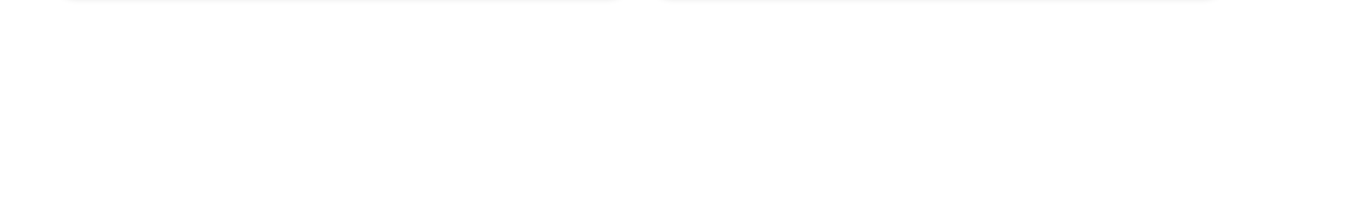
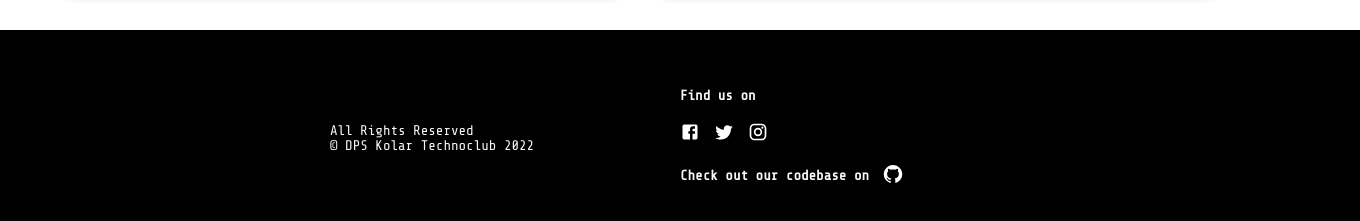
Before and after one commit to Delhi-Public-School-Kolar-Road-Bhopal/website, a Next.js app: page / in a window 1280 px wide. Shown: the part 2912-3133 px from the top of the page, 1360 px wide, since content can reach past the window. Before the commit the page ends 2942 px from the top, so only its background shows below. Built offline with nearby package versions, Linux system fonts and the light colour scheme.

Commit message:
feat: last commit for the day

```diff
--- a/components/home/footer.jsx
+++ b/components/home/footer.jsx
@@ -13,11 +13,11 @@
             <div className="footer-container-right">
                 <h4>Find us on</h4>
                 <div>
-                    <a><FacebookIcon /></a>
-                    <a><TwitterIcon /></a>
-                    <a><InstagramIcon /></a>
+                    <a href="https://github.com/"><FacebookIcon style={{ color: "#fff", fontSize: "2rem" }}/></a>
+                    <a href="https://github.com/"><TwitterIcon style={{ color: "#fff", fontSize: "2rem", marginLeft: "1.4rem" }}/></a>
+                    <a href="https://github.com/"><InstagramIcon style={{ color: "#fff", fontSize: "2rem", marginLeft: "1.4rem" }}/></a>
                 </div>
-                <h4>Check out our codebase on <a href='https://github.com/Delhi-Public-School-Kolar-Road-Bhopal'><GitHub /></a></h4>
+                <h4 style={{ display: 'flex', alignItems: 'center' }}>Check out our codebase on <a href='https://github.com/Delhi-Public-School-Kolar-Road-Bhopal'><GitHub style={{ color: "#fff", fontSize: "2rem", marginLeft: "1.4rem" }} /></a></h4>
 
             </div>
         </div>
--- a/pages/index.jsx
+++ b/pages/index.jsx
@@ -2,6 +2,7 @@
 import Header from '../components/home/header'
 import Venue from '../components/home/venue_timing'
 import InfoSection from '../components/home/infoSection'
+import Footer from '../components/home/footer'
 const Home = () => {
   return (<div>
     <Head>
@@ -13,6 +14,7 @@
       video={{ src: '/cover.mp4' }} />
     <Venue />
     <InfoSection />
+    <Footer />
   </div>
   )
 }
--- /dev/null
+++ b/sass/components/_footer.scss
@@ -0,0 +1,18 @@
+.footer {
+    width: 100vw;
+    padding: 4rem;
+    font-size: 1.4rem;
+    color: $colorTertiaryGradient1;
+    background-color: black;
+    text-align: center;
+
+    &-container {
+        display: grid;
+        max-width: 70rem;
+        width: 80%;
+        margin: 0 auto;
+        grid-template-columns: 1fr 1fr;
+        align-items: center;
+        text-align: left;
+    }
+}
--- a/sass/main.scss
+++ b/sass/main.scss
@@ -14,4 +14,5 @@
 @import './components/map';
 @import './components/venue';
 @import './components/register';
-@import './components/information'
+@import './components/information';
+@import './components/footer';
--- a/styles/globals.css
+++ b/styles/globals.css
@@ -721,4 +721,22 @@
   font-size: 3rem;
 }
 
+.footer {
+  width: 100vw;
+  padding: 4rem;
+  font-size: 1.4rem;
+  color: #F8F8F8;
+  background-color: black;
+  text-align: center;
+}
+.footer-container {
+  display: grid;
+  max-width: 70rem;
+  width: 80%;
+  margin: 0 auto;
+  grid-template-columns: 1fr 1fr;
+  align-items: center;
+  text-align: left;
+}
+
 /*# sourceMappingURL=globals.css.map */
```
Also changed, not shown: components/home/register.jsx (+8 -0 lines), 1 other file (tests, documents, lock files or other folders).
